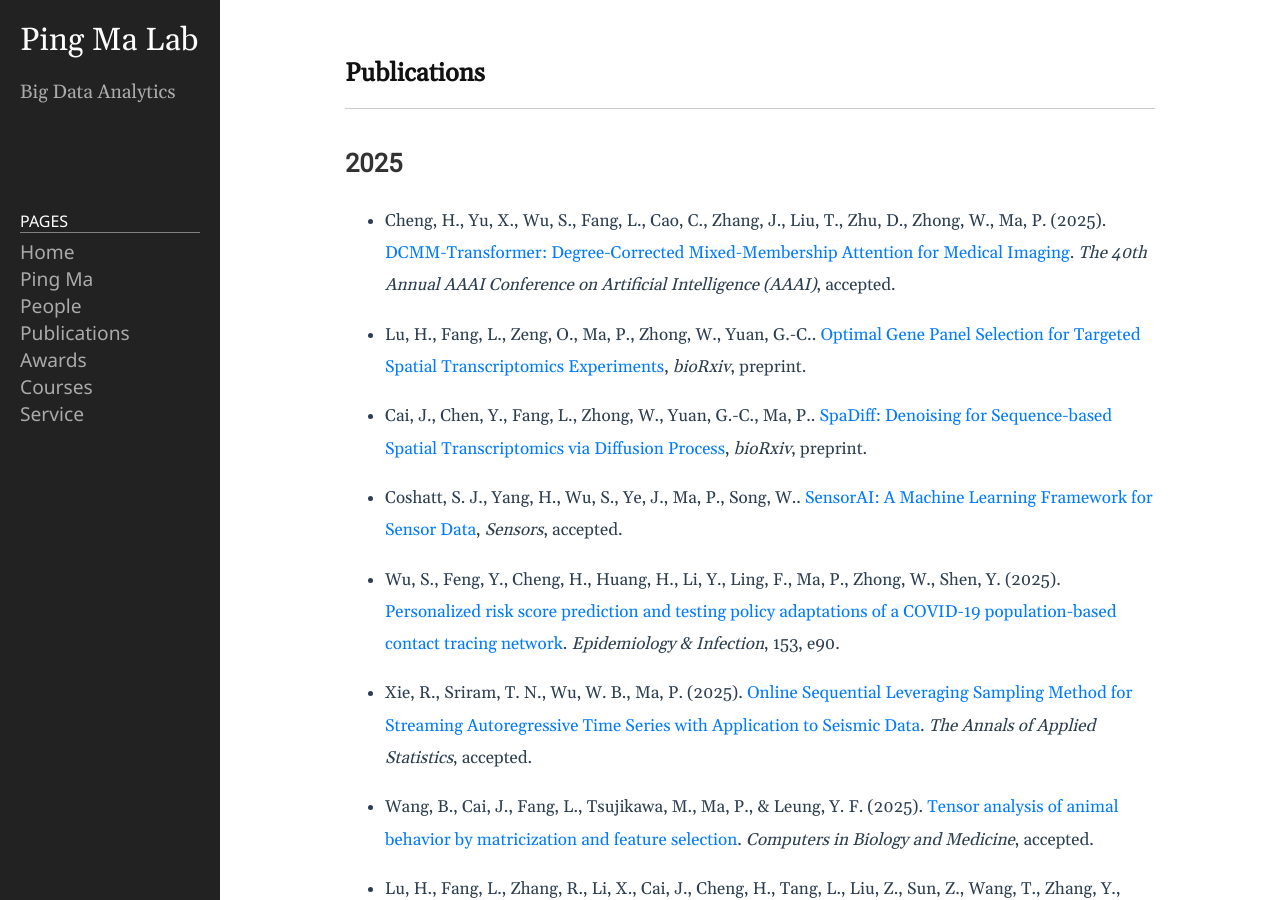
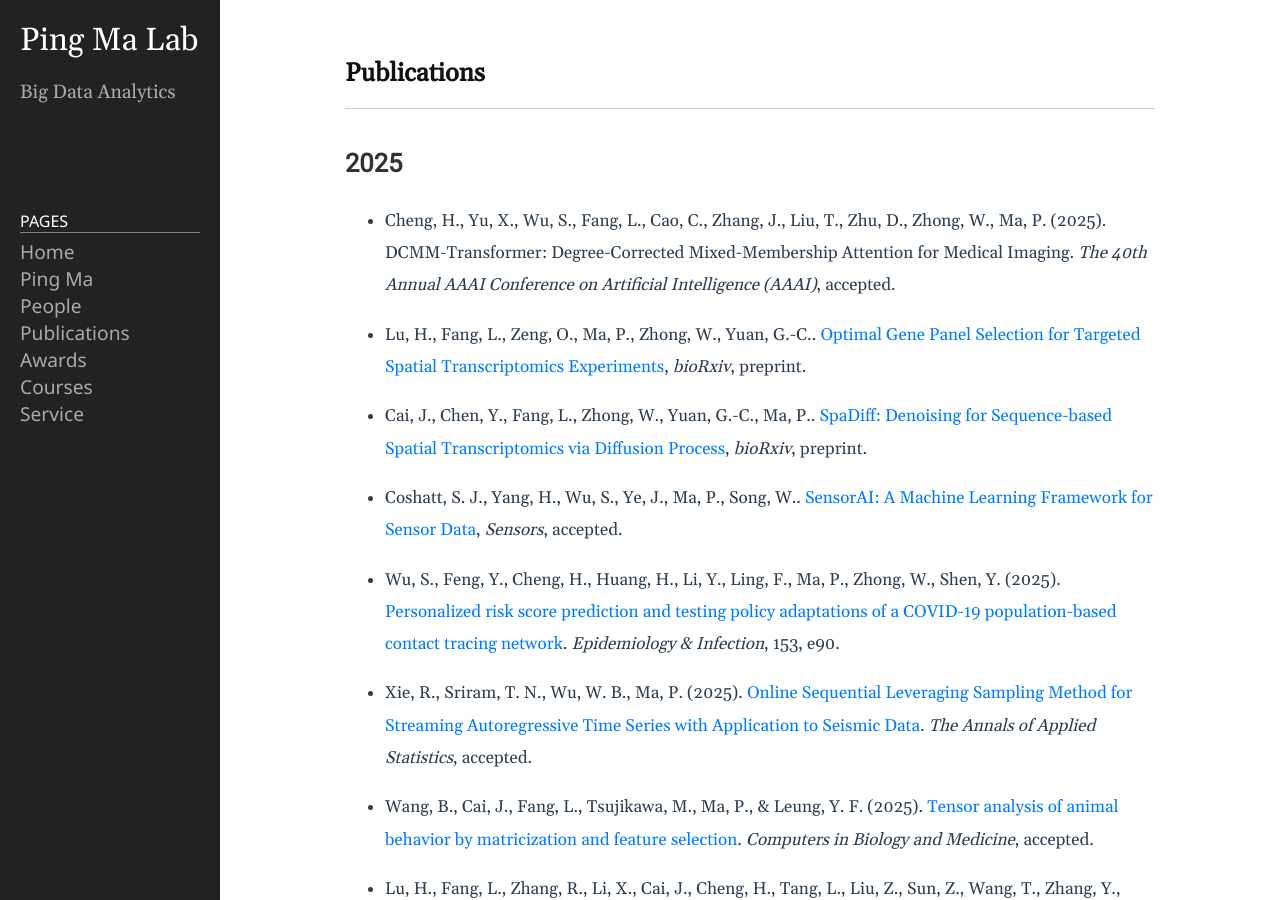
Before and after one commit to BDALpingio/BDALpingio.github.io, a Jekyll site: the page built from 3_publications.md, in a window 1280 px wide and 900 px high. Built offline with Jekyll 4.4.1, drawn with Linux system fonts in a browser that asks for light colours; part of the change alters nothing that is shown.

```diff
--- a/3_publications.md
+++ b/3_publications.md
@@ -5,7 +5,7 @@ permalink: /3_publications/
 ---
 
 ## 2025
-- Cheng, H., Yu, X., Wu, S., Fang, L., Cao, C., Zhang, J., Liu, T., Zhu, D., Zhong, W., Ma, P. (2025). [DCMM-Transformer: Degree-Corrected Mixed-Membership Attention for Medical Imaging](link to be added). _The 40th Annual AAAI Conference on Artificial Intelligence (AAAI)_, accepted.
+- Cheng, H., Yu, X., Wu, S., Fang, L., Cao, C., Zhang, J., Liu, T., Zhu, D., Zhong, W., Ma, P. (2025). DCMM-Transformer: Degree-Corrected Mixed-Membership Attention for Medical Imaging. _The 40th Annual AAAI Conference on Artificial Intelligence (AAAI)_, accepted.
 
 - Lu, H., Fang, L., Zeng, O., Ma, P., Zhong, W., Yuan, G.-C.. [Optimal Gene Panel Selection for Targeted Spatial Transcriptomics Experiments](https://www.biorxiv.org/content/10.1101/2025.10.08.681071v1), _bioRxiv_, preprint.
 
```
